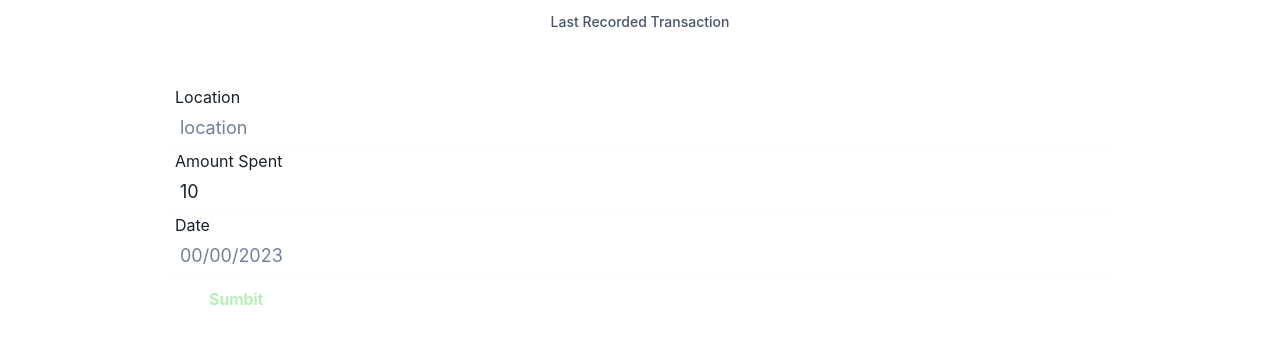
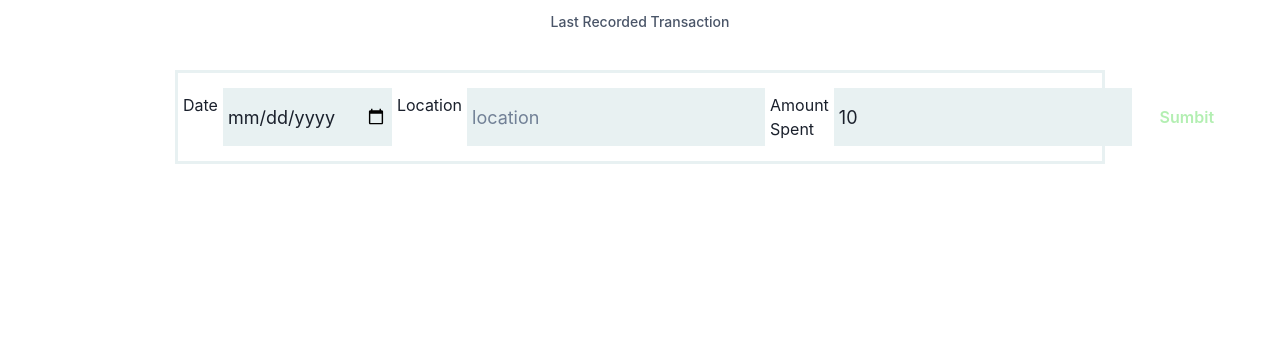
Before and after one commit to kevinkraiss/mern-project-03, a React (Create React App) app in the folder client/: page / in a window 1280 px wide. Both pictures are taken after a click on the button "User". Shown: the part 294-638 px from the top of the page. Built offline with nearby package versions, Linux system fonts and the light colour scheme; no server answers.

Commit message:
formats dates and floating values

```diff
--- a/client/package.json
+++ b/client/package.json
@@ -14,6 +14,7 @@
     "framer-motion": "^9.0.2",
     "graphql": "^16.6.0",
     "jwt-decode": "^3.1.2",
+    "moment": "^2.29.4",
     "react": "^18.2.0",
     "react-dom": "^18.2.0",
     "react-icons": "^4.7.1",
--- a/client/src/App.css
+++ b/client/src/App.css
@@ -93,7 +93,7 @@ form {
   padding: 5px;
 }
 
-input, select {
+#login-form input, select {
   border-width: 0;
   border-bottom: 3px solid var(--light);
   width: 100%;
@@ -121,3 +121,19 @@ input, select {
   margin: 10px auto;
   width: 90%;
 }
+
+#receipt-form {
+  border: 3px var(--bgColor) solid;
+  display: flex;
+  justify-content: space-between;
+}
+
+#receipt-form label {
+  margin: 5px;
+}
+
+#receipt-form input {
+  font-size: 18px;
+  padding: 5px;
+  background-color: var(--bgColor);
+}
--- a/client/src/components/ledger.js
+++ b/client/src/components/ledger.js
@@ -13,6 +13,7 @@ import {
 import { GET_USER } from '../utils/queries'
 import { useQuery } from '@apollo/client'
 import Auth from '../utils/auth'
+import moment from 'moment'
 
 
 const Ledger = props => {
@@ -40,7 +41,7 @@ const Ledger = props => {
                 {userReceipts
                     ?.map((receipt) => (
                         <Tr>
-                            <Td>{receipt.purchaseDate}</Td>
+                            <Td>{moment(receipt.purchaseDate, 'x').format("MM/DD/YYYY")}</Td>
                             <Td>{receipt.place}</Td>
                             <Td isNumeric
                                 className='spent'
--- a/client/src/pages/user.js
+++ b/client/src/pages/user.js
@@ -3,6 +3,7 @@ import { ADD_RECEIPT } from '../utils/mutations'
 import { GET_USER } from '../utils/queries'
 import { useMutation } from "@apollo/client"
 import Auth from '../utils/auth'
+import moment from 'moment'
 
 import Ledger from "../components/ledger"
 
@@ -43,6 +44,14 @@ const User = () => {
       <Ledger />
         <div className="receipt">
             <form id= "receipt-form" onSubmit={handleSubmit}>
+            <label>Date</label>
+                    <input
+                    name="purchaseDate"
+                    value={purchaseDate}
+                    type="date"
+                    onChange={e => setPurchaseDate(e.target.value)}
+                    placeholder={moment().format('MM/DD/YYYY')}
+                    />
                 <label>Location</label>
                     <input
                     name="place"
@@ -57,13 +66,6 @@ const User = () => {
                     onChange={e => setSpent(e.target.value)}
                     placeholder= "0.00"
                     />
-                <label>Date</label>
-                    <input
-                    name="purchaseDate"
-                    value={purchaseDate}
-                    onChange={e => setPurchaseDate(e.target.value)}
-                    placeholder= "00/00/2023"
-                    />
                 <button>Sumbit</button>
             </form>
         </div>
```
Also changed, not shown: 2 other files (tests, documents, lock files or other folders).
